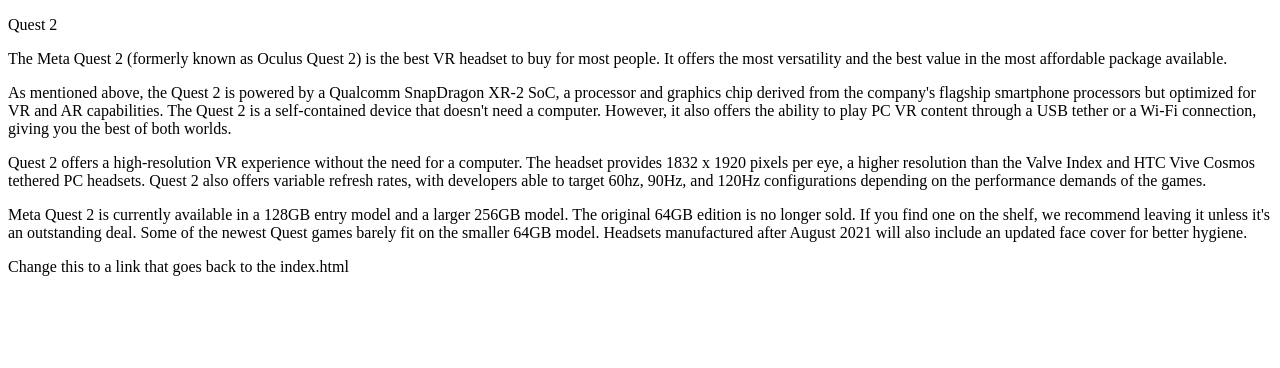
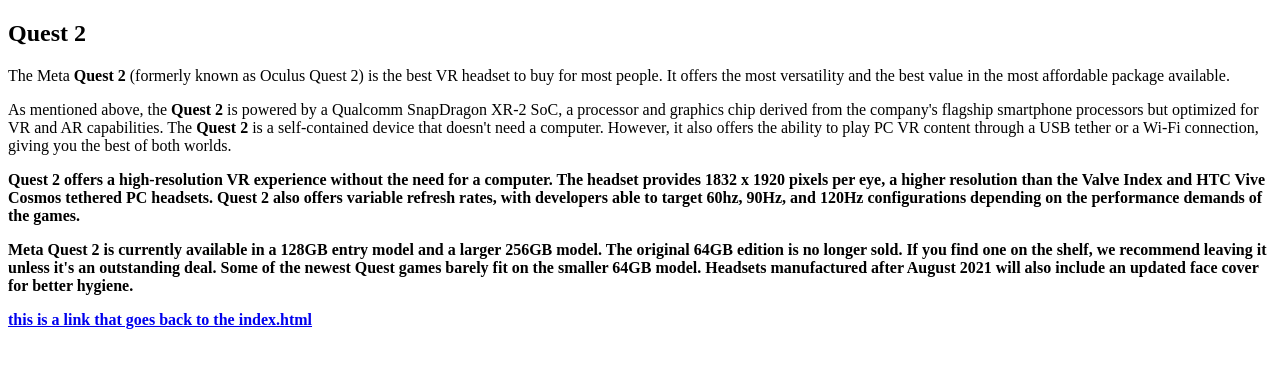
Before and after one commit to Venix-crypto/Wassignment3, a plain HTML site: page quest2.html in a window 1280 px wide. Drawn offline with Linux system fonts and the light colour scheme.

Commit message:
Update quest2.html

```diff
--- a/quest2.html
+++ b/quest2.html
@@ -7,13 +7,13 @@
     <title>Toms Hardware - Quest 2</title>
 </head>
 <body>
-    <p>Quest 2</p>
-    <p>    The Meta Quest 2 (formerly known as Oculus Quest 2) is the best VR headset to buy for most people. It offers the most versatility and the best value in the most affordable package available.</p>
+    <p><h2>Quest 2</h2></p>
+    <p>    The Meta <b>Quest 2</b> (formerly known as Oculus Quest 2) is the best VR headset to buy for most people. It offers the most versatility and the best value in the most affordable package available.</p>
     <p>
-        As mentioned above, the Quest 2 is powered by a Qualcomm SnapDragon XR-2 SoC, a processor and graphics chip derived from the company's flagship smartphone processors but optimized for VR and AR capabilities. The Quest 2 is a self-contained device that doesn't need a computer. However, it also offers the ability to play PC VR content through a USB tether or a Wi-Fi connection, giving you the best of both worlds.</p>
-    <p>    Quest 2 offers a high-resolution VR experience without the need for a computer. The headset provides 1832 x 1920 pixels per eye, a higher resolution than the Valve Index and HTC Vive Cosmos tethered PC headsets. Quest 2 also offers variable refresh rates, with developers able to target 60hz, 90Hz, and 120Hz configurations depending on the performance demands of the games.</p>
-    <p>    Meta Quest 2 is currently available in a 128GB entry model and a larger 256GB model. The original 64GB edition is no longer sold. If you find one on the shelf, we recommend leaving it unless it's an outstanding deal. Some of the newest Quest games barely fit on the smaller 64GB model. Headsets manufactured after August 2021 will also include an updated face cover for better hygiene. </p>
-    <p>Change this to a link that goes back to the index.html</p>
+        As mentioned above, the <b>Quest 2</b> is powered by a Qualcomm SnapDragon XR-2 SoC, a processor and graphics chip derived from the company's flagship smartphone processors but optimized for VR and AR capabilities. The <b>Quest 2</b> is a self-contained device that doesn't need a computer. However, it also offers the ability to play PC VR content through a USB tether or a Wi-Fi connection, giving you the best of both worlds.</p>
+    <p>    <b>Quest 2<b/> offers a high-resolution VR experience without the need for a computer. The headset provides 1832 x 1920 pixels per eye, a higher resolution than the Valve Index and HTC Vive Cosmos tethered PC headsets. <b>Quest 2</b> also offers variable refresh rates, with developers able to target 60hz, 90Hz, and 120Hz configurations depending on the performance demands of the games.</p>
+    <p>    Meta <b>Quest 2</b> is currently available in a 128GB entry model and a larger 256GB model. The original 64GB edition is no longer sold. If you find one on the shelf, we recommend leaving it unless it's an outstanding deal. Some of the newest Quest games barely fit on the smaller 64GB model. Headsets manufactured after August 2021 will also include an updated face cover for better hygiene. </p>
+    <p><a href = "index.html"> this is a link that goes back to the index.html</a></p>
 
 </body>
 </html>
```
